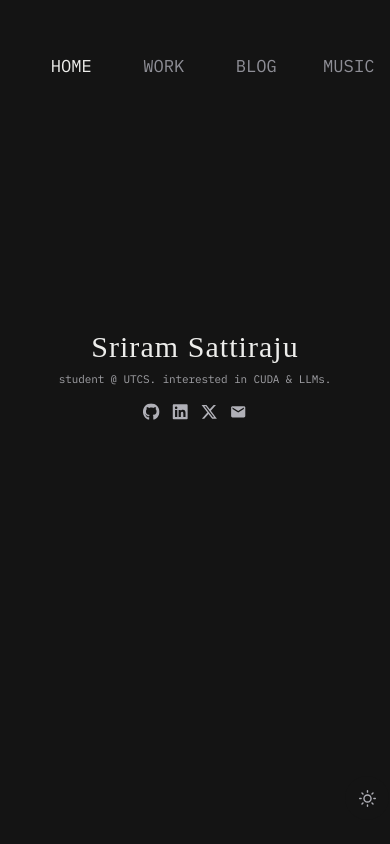
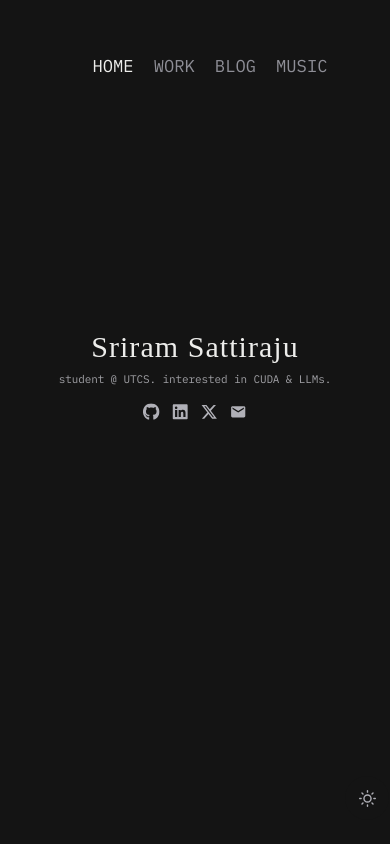
Before and after one commit to srirsatt/portfolio, a Next.js app: page / in a window 390 px wide. Built offline with nearby package versions, Linux system fonts and the light colour scheme; a web font is replaced by a local one.

Commit message:
updated mobile views

```diff
--- a/src/app/components/FirstLaunchWave.tsx
+++ b/src/app/components/FirstLaunchWave.tsx
@@ -3,7 +3,7 @@
 import { useEffect, useRef } from "react";
 
 const CHARACTERS = "@#$?!abc;:+*=-,.`";
-const DURATION = 1800;
+const DURATION = 3000;
 const WAVE_COLORS = ["#c65f43", "#c99a36", "#76985c", "#4c94a6", "#9873aa"];
 const DARK_WAVE_COLORS = ["#df896d", "#d8b45c", "#9fbb84", "#80b8c8", "#b69acb"];
 
--- a/src/app/globals.css
+++ b/src/app/globals.css
@@ -126,11 +126,7 @@ body {
   }
 
   .site-nav {
-    display: grid;
-    grid-template-columns: repeat(4, minmax(0, 1fr));
-    max-width: 440px;
-    margin-inline: auto;
-    gap: 4px;
+    gap: 12px;
     padding-inline: 12px;
   }
 
```
